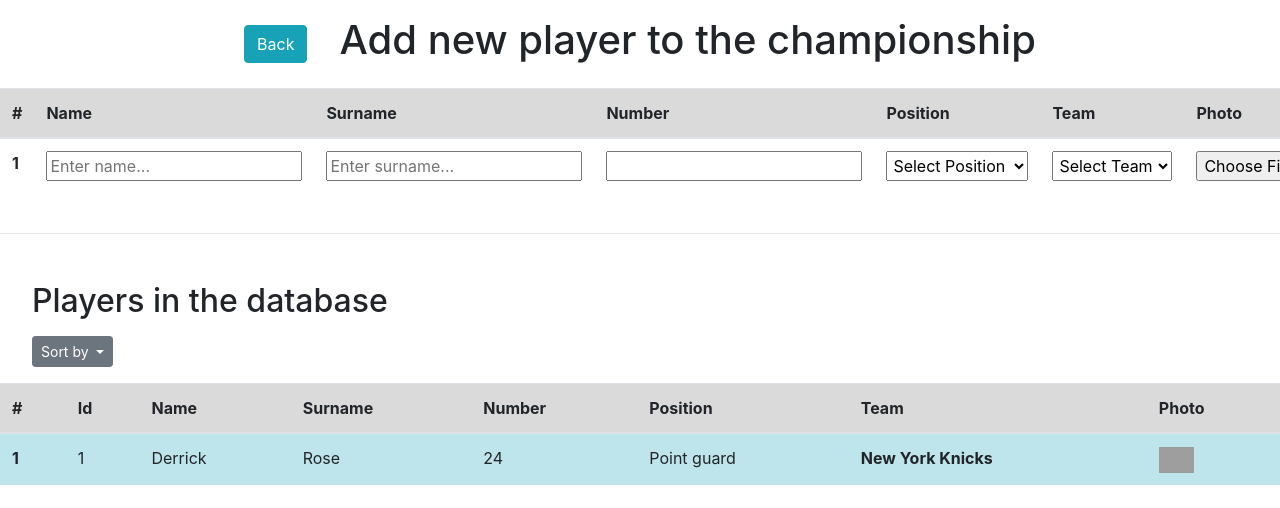
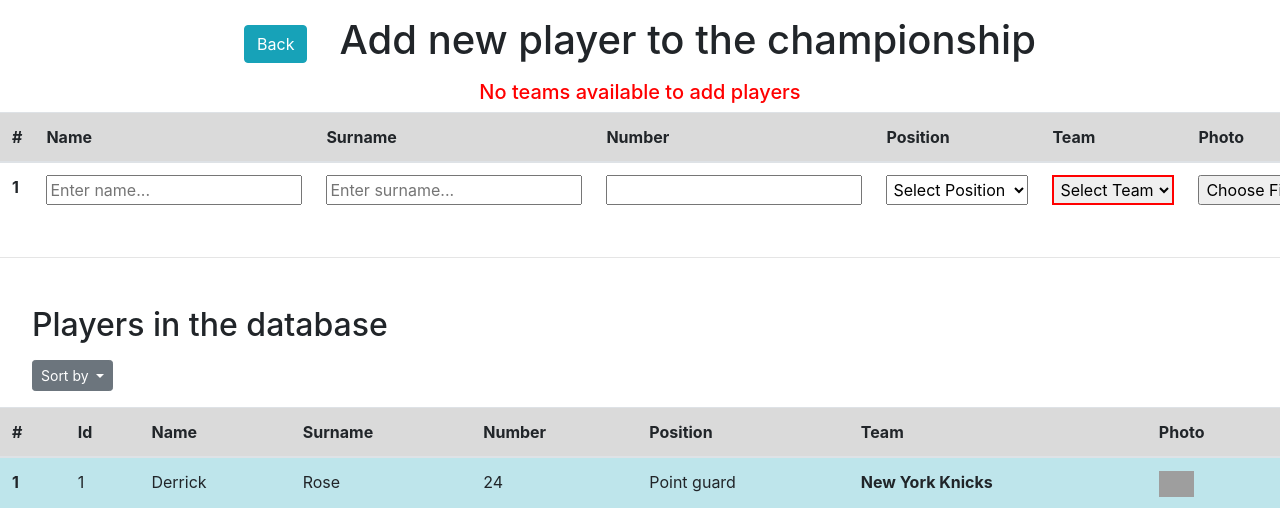
Before and after one commit to uom-android-team2/WeBall_Statistics-Backend, a PHP site: page /create-player-page.php in a window 1280 px wide. Shown: the top 508 px of the page. Run offline with PHP 8.4, Linux system fonts and the light colour scheme; grey boxes are pictures that could not be loaded.

Commit message:
Make some corrections so when teams are not available, player cant created (only html and css changes)

```diff
--- a/php/create-player-page.php
+++ b/php/create-player-page.php
@@ -11,11 +11,15 @@
       href="https://stackpath.bootstrapcdn.com/bootstrap/4.5.2/css/bootstrap.min.css"
     />
     <style>
-      #header {
+      #container {
         display: flex;
         align-items: center;
         justify-content: center;
-        padding: 1rem;
+        padding: 1rem 1rem 0.5rem 1rem;
+      }
+      #teams-message {
+          color: red;
+          text-align: center;
       }
       #title {
         text-align: center;
@@ -38,6 +42,20 @@
         padding: 1rem;
         margin: 1rem 1rem 0 1rem;
       }
+      /*Should remove this classes when teams are availabe*/
+      .select-no-teams {
+          border: 2px solid red;
+      }
+      .btn-disabled {
+        opacity: 0.5;
+        pointer-events: none;;
+      }
+      /*---------------------------------------*/
+      /*add this class when teams are available*/
+      .message-hidden {
+          opacity: 0;
+          font-size: 0px;
+      }
     </style>
     <script
         defer
@@ -47,9 +65,12 @@
     </script>
   </head>
   <body>
-    <header id="header">
+    <header>
+        <div id="container">
             <a id="back" href="index.php" class="btn btn-info">Back</a>
             <h1 id="title">Add new player to the championship</h1>
+        </div>
+        <h5 id="teams-message">No teams available to add players</h5> <!-- class="message-hidden" -->
     </header>
     <section>
       <form action="" class="table-responsive">
@@ -89,7 +110,7 @@
                         </select>
                     </td>
                     <td>
-                    <select name="teams" class="select-form">
+                        <select name="teams" class="select-form select-no-teams">
                             <option value="select">Select Team</option>
                             <?php
                             //code to fill the select for the team from db
@@ -104,7 +125,7 @@
                         </td>
                     <td>
                         <input
-                    class="btn btn-primary"
+                        class="btn btn-primary btn-disabled"
                         type="submit"
                         name="submit"
                         value="Submit"
```
Lines whose indentation alone changed are shown as unchanged.
